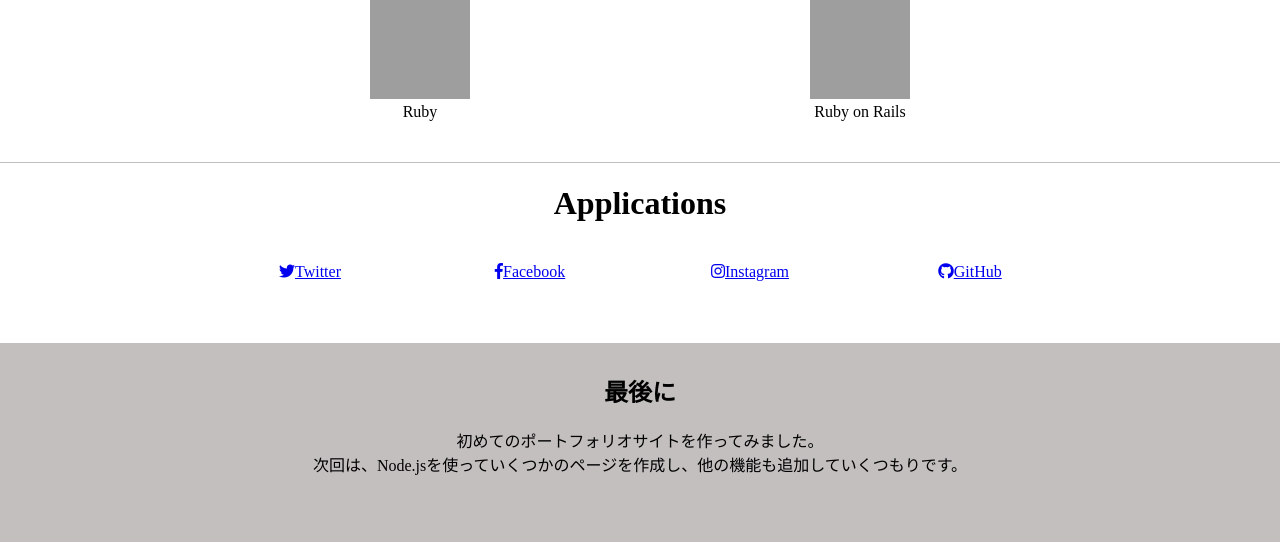
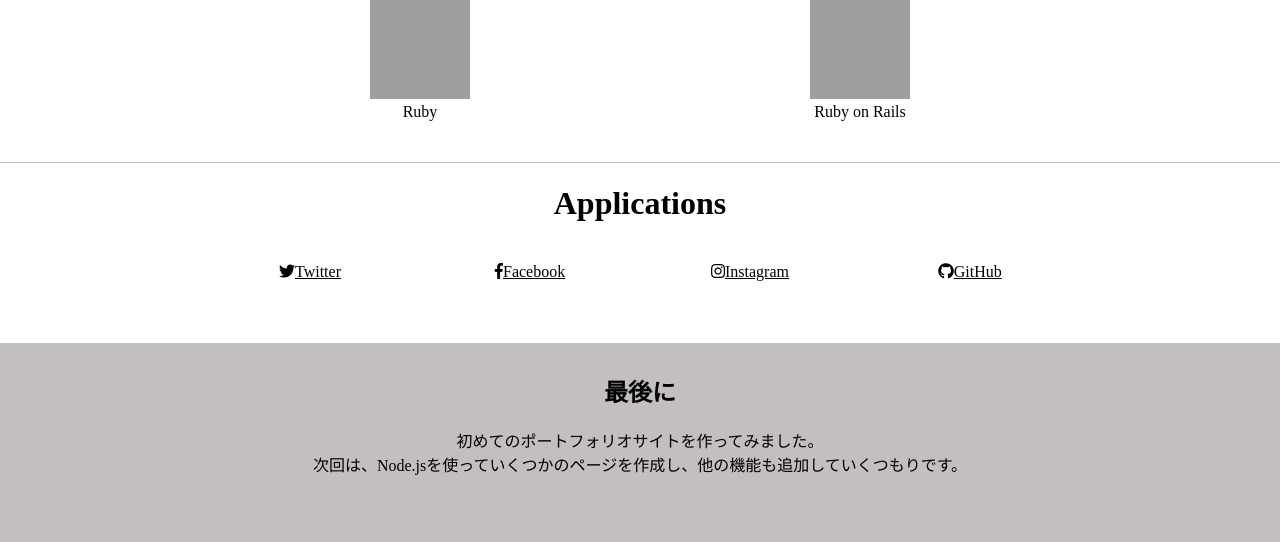
Before and after one commit to takattty/MyPortfolioSite-1, a PHP site: page / in a window 1280 px wide. Shown: the part 841-1383 px from the top of the page. Run offline with PHP 8.4, Linux system fonts and the light colour scheme; some libraries are stand-ins or nearby versions; grey boxes are pictures that could not be loaded.

Commit message:
application-color変更

```diff
--- a/css/index.css
+++ b/css/index.css
@@ -116,6 +116,10 @@ body {
     padding-top: 20px;
 }
 
+.application a {
+    color: black;
+}
+
 .comment {
     background-size: cover;
     background-color: #c4bfbf;
```
